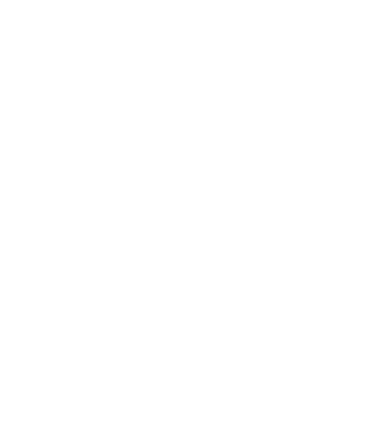
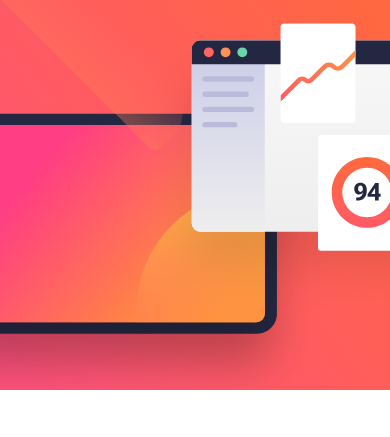
Before and after one commit to ananDsatya1525/Signup_with_Success_Message, a plain HTML site: page index.html in a window 390 px wide. Shown: the top 437 px of the page. Drawn offline with Linux system fonts and the light colour scheme.

Commit message:
Update index.css

```diff
--- a/index.css
+++ b/index.css
@@ -146,7 +146,7 @@
       display: none;
     }
     .photo{
-      background-image: url("assets/images/illustration-sign-up-mobile.svg");
+      background-image: url("illustration-sign-up-mobile.svg");
       background-repeat: no-repeat;
       background-size: cover;
       height: 400px;
```
